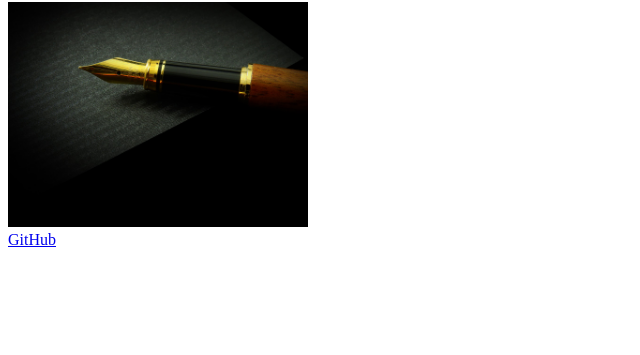
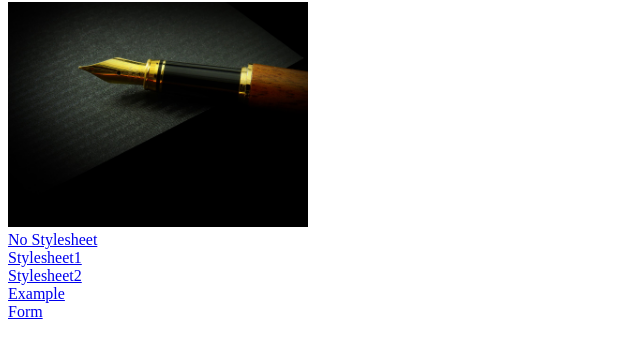
Before and after one commit to 2024OSS/1-min06150315, a plain HTML site: page index.html in a window 1280 px wide. Shown: the part 87-442 px from the top of the page, without its empty margins (0-640 px from the left). Drawn offline with Linux system fonts and the light colour scheme.

Commit message:
Update index.html

```diff
--- a/index.html
+++ b/index.html
@@ -8,6 +8,10 @@
 <body>
     <h1>22300265 민경빈의 홈페이지</h1>
     <img src="./img/pen.jpg" width="300"><br>
-    <a href="https://github.com/min06150315">GitHub</a>
+    <a href="./nostyle.html">No Stylesheet</a><br>
+    <a href="./style1.html">Stylesheet1</a><br>
+    <a href="./style2.html">Stylesheet2</a><br>
+    <a href="./example.html">Example</a><br>
+    <a href="./form.html">Form</a><br>
 </body>
 </html>
```
